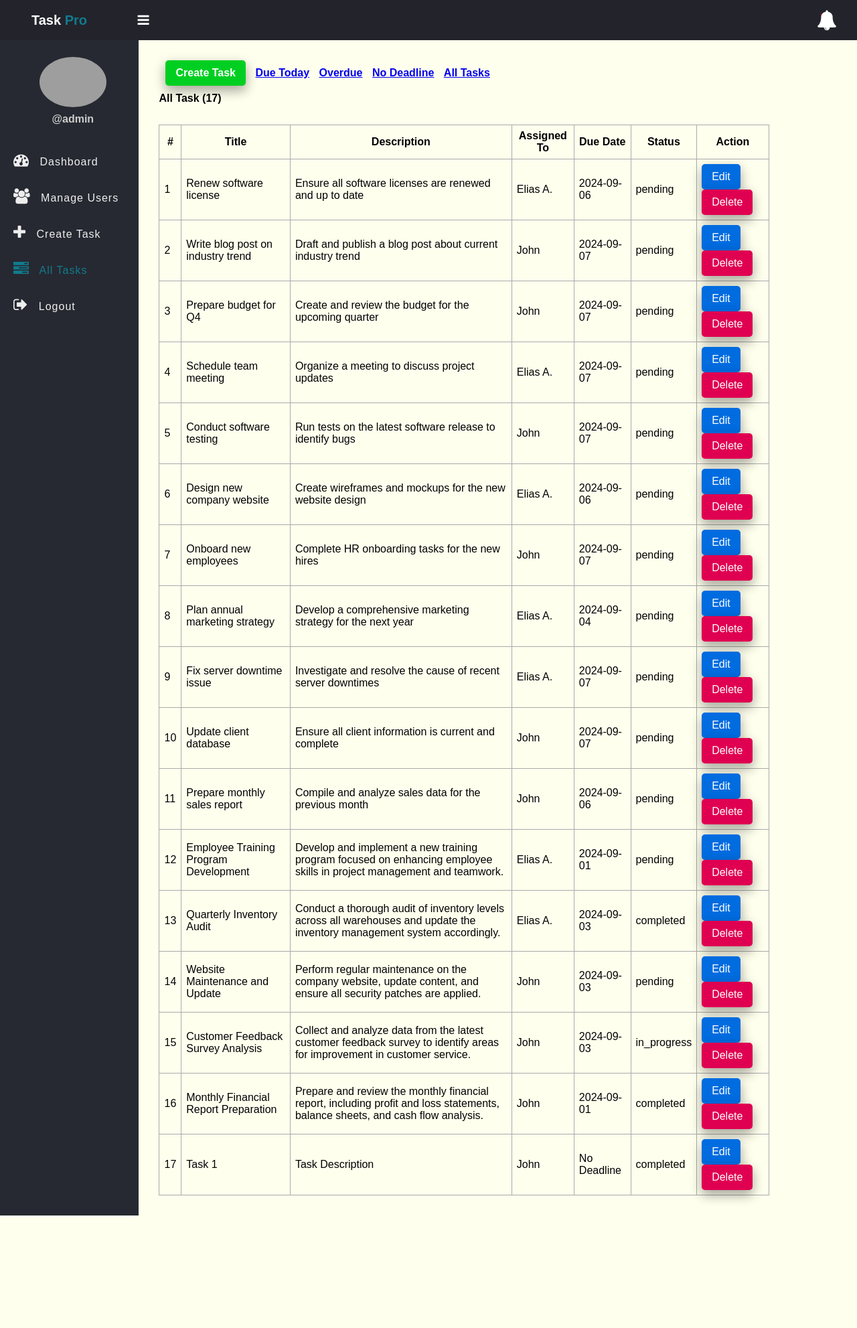
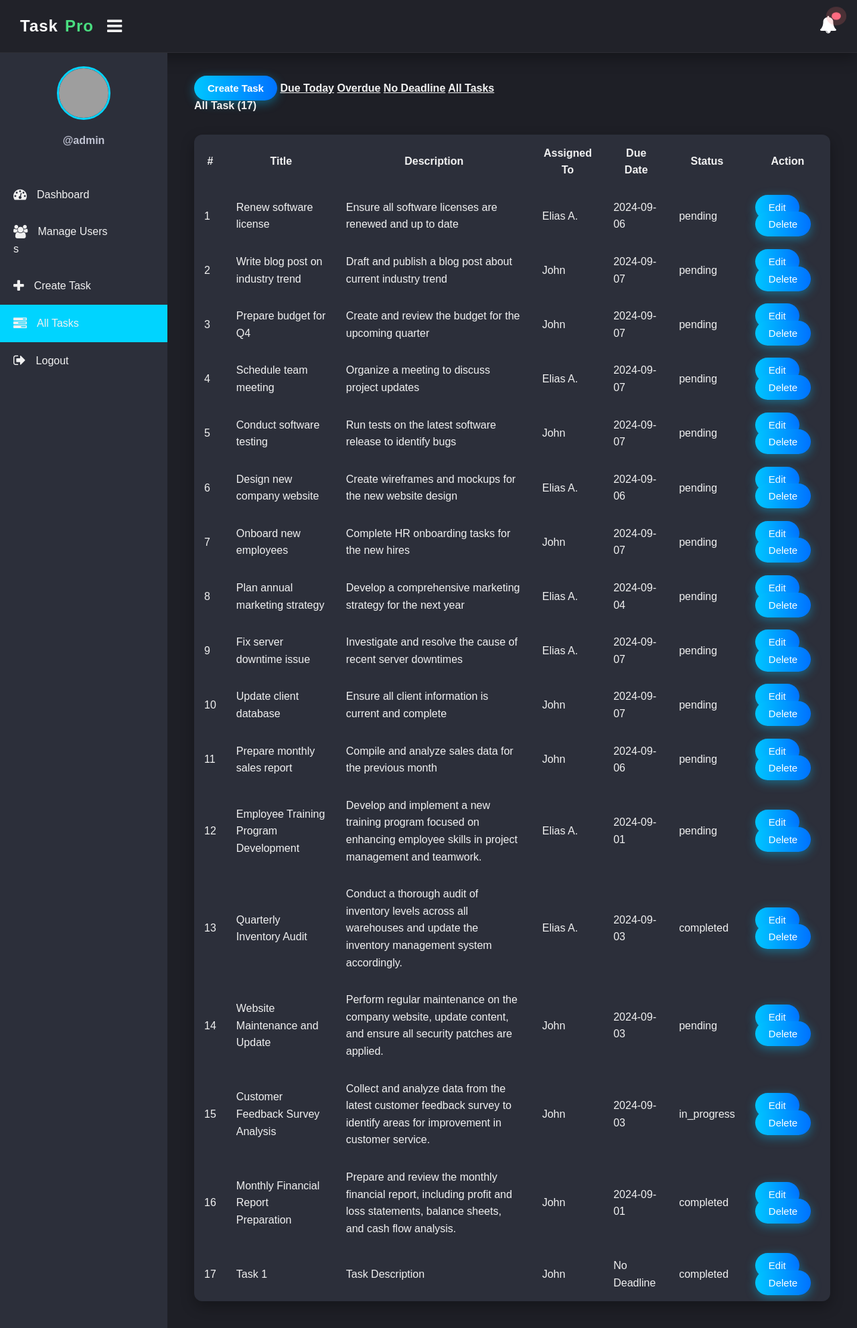
Before and after one commit to Shiva1504/Task_Management_System-Using-PHP-and-MySQL, a PHP site: page /tasks.php in a window 1280 px wide. Shown: the whole page at 67% size. Before the commit the page ends 1815 px from the top, so only its background shows below. Run offline with PHP 8.4, Linux system fonts and the light colour scheme; a user stored in the database is signed in; data comes from the database, SQL or seed files in the repository; data that the repository does not hold is empty; grey boxes are pictures that could not be loaded.

Commit message:
Updated CSS

```diff
--- a/css/style.css
+++ b/css/style.css
@@ -1,326 +1,417 @@
+/* Ultra Premium Dark Theme for Task Management System */
+
+:root {
+	--bg-primary: #1e1f26;
+	--bg-secondary: #2c2f3a;
+	--bg-accent: #3b3f51;
+	--text-primary: #ffffff;
+	--text-secondary: #c0c3d2;
+	--accent-color: #00d4ff;
+	--accent-color-alt: #ff6b81;
+	--radius: 12px;
+	--transition: 0.3s ease;
+	--shadow: 0 8px 20px rgba(0, 0, 0, 0.3);
+	--glass-bg: rgba(255, 255, 255, 0.05);
+	--border-light: rgba(255, 255, 255, 0.1);
+  }
+
   * {
+	margin: 0;
 	padding: 0;
-	margin: 0;
 	box-sizing: border-box;
-	font-family: arial, sans-serif;
+	font-family: 'Poppins', sans-serif;
+	color: #f1f1f1;
   }
+
+  body {
+	background-color: var(--bg-primary);
+	color: var(--text-primary);
+	line-height: 1.6;
+  }
+
   .header {
 	display: flex;
 	justify-content: space-between;
 	align-items: center;
-	padding: 15px 30px;
-	background: #23242b;
-	color: #fff;
+	padding: 20px 30px;
+	background: var(--bg-secondary);
+	box-shadow: var(--shadow);
+	border-bottom: 1px solid var(--border-light);
   }
+
   .u-name {
-	font-size: 20px;
-	padding-left: 17px;
+	font-size: 24px;
+	color: var(--text-primary);
   }
+
   .u-name b {
-	color: #127b8e;
+	color: var(--accent-color);
   }
+
   .header i {
-	font-size: 30px;
+	font-size: 26px;
 	cursor: pointer;
-	color: #fff;
+	transition: var(--transition);
   }
-/*.header i:hover {
-	color: #127b8e;
-}*/
+
   .header .notification {
 	position: relative;
-	cursor: pointer;
   }
-.header .notification span{
+
+  .header .notification span {
 	position: absolute;
-	top: 5px;
-	left: 5px;
-	background: #C80000;
-	padding: 1px;
+	top: -5px;
+	right: -5px;
+	width: 10px;
+	height: 10px;
+	background: var(--accent-color-alt);
 	border-radius: 50%;
   }
-.header .notification:hover i{
-	color: #127b8e;
-}
+
   .notification-bar {
 	display: none;
-	width: 90%;
-	max-width: 300px;
 	position: absolute;
-	right: 0;
-	background: #eee;
-	padding: 5px;
-	border: 1px solid #262931;
-	box-shadow: 0 8px 16px 0 rgba(0,0,0,0.2), 0 6px 20px 0 rgba(0,0,0,0.19);
-}
-.notification-bar ul li{
-	list-style: none;
-	margin-top: 10px;
-}
-.notification-bar ul li a{
-	text-decoration: none;
-	color: #000;
+	right: 10px;
+	top: 70px;
+	background: var(--bg-accent);
+	width: 300px;
+	border-radius: var(--radius);
+	padding: 15px;
+	box-shadow: var(--shadow);
+	border: 1px solid var(--border-light);
+	z-index: 100;
   }
 
-.notification-bar ul li:nth-child(even){
-	background: #fff;
+  .notification-bar ul li {
+	list-style: none;
+	padding: 10px;
+	border-bottom: 1px solid var(--border-light);
   }
+
+  .notification-bar ul li a {
+	color: var(--text-secondary);
+	text-decoration: none;
+	transition: var(--transition);
+  }
+
+  .notification-bar ul li a:hover {
+	color: var(--accent-color);
+  }
+
   .open-notification {
 	display: block;
   }
 
-
   .user-p {
 	text-align: center;
-	padding-left: 10px;
-	padding-top: 25px;
+	padding: 20px 10px;
   }
+
   .user-p img {
-	width: 100px;
+	width: 80px;
+	height: 80px;
 	border-radius: 50%;
+	border: 3px solid var(--accent-color);
   }
+
   .user-p h4 {
-	color: #ccc;
-	padding: 5px 0;
+	color: var(--text-secondary);
+	margin-top: 10px;
+  }
 
-}
   .side-bar {
 	width: 250px;
-	background: #262931;
+	background: var(--bg-secondary);
 	min-height: 100vh;
-	transition: 500ms width;
+	transition: var(--transition);
+	position: sticky;
+	top: 0;
   }
+
+  .side-bar ul {
+	list-style: none;
+	padding: 20px 0;
+  }
+
+  .side-bar ul li {
+	padding: 15px 20px;
+	transition: var(--transition);
+  }
+
+  .side-bar ul li:hover,
+  .side-bar .active {
+	background: var(--accent-color);
+  }
+
+  .side-bar ul li a {
+	color: var(--text-primary);
+	text-decoration: none;
+	display: flex;
+	align-items: center;
+  }
+
+  .side-bar ul li a i {
+	margin-right: 15px;
+	font-size: 20px;
+  }
+
   .body {
 	display: flex;
+	flex-wrap: wrap;
+  }
+
+  .section-1 {
+	flex: 1;
+	padding: 40px;
+	background: var(--bg-primary);
+  }
+
+  .section-1 .title a,
+  .section-1 .title-2 .btn,
+  .delete-btn,
+  .edit-btn {
+	background: linear-gradient(to right, #00c6ff, #0072ff);
+	border: none;
+	padding: 10px 20px;
+	font-size: 15px;
+	border-radius: 30px;
+	color: #fff;
+	cursor: pointer;
+	transition: all 0.3s;
+	text-decoration: none;
+	box-shadow: 0 4px 15px rgba(0, 198, 255, 0.4);
+  }
+
+  .section-1 .title-2 .btn:hover,
+  .section-1 .title a:hover,
+  .delete-btn:hover,
+  .edit-btn:hover {
+	transform: scale(1.05);
+	opacity: 0.8;
+  }
+
+  .main-table {
+	width: 100%;
+	border-collapse: collapse;
+	margin-top: 30px;
+	background: var(--bg-secondary);
+	border-radius: var(--radius);
+	overflow: hidden;
+	box-shadow: 0 8px 20px rgba(0, 0, 0, 0.3);
+  }
+
+  .main-table th,
+  .main-table td {
+	padding: 15px;
+	border: 1px solid  rgba(255, 255, 255, 0.1)
+	color: var(--text-secondary);
+  }
+
+  .form-1 {
+	max-width: 600px;
+	margin: auto;
+  }
+
+  .input-holder label {
+	display: block;
+	margin-bottom: 8px;
+	color: var(--text-secondary);
+  }
+
+  .input-1 {
+	width: 100%;
+	padding: 12px;
+	border: 1px solid var(--border-light);
+	border-radius: var(--radius);
+	background: var(--glass-bg);
+   color: #f1f1f1;
+	outline: none;
+	margin-bottom: 20px;
+  }
+
+  .input-1:focus {
+	border-color: #00ffff;;
+	outline: none;
+  }
+
+  .danger,
+  .success {
+	padding: 15px;
+	margin-bottom: 20px;
+	border-radius: var(--radius);
+  }
+
+  .danger {
+	background: #ff4d6d;
+	color: #fff;
+  }
+
+  .success {
+	background: #2ecc71;
+	color: #fff;
+  }
+
+  .dashboard {
+	display: flex;
+	flex-wrap: wrap;
+	gap: 20px;
+	justify-content: center;
+	padding: 20px 0;
+  }
+
+  .dashboard-item {
+	background: linear-gradient(145deg, #1a1a22, #22222b);
+	box-shadow: 0 8px 20px rgba(0, 0, 0, 0.4);
+	border-radius: 20px;
+	width: 200px;
+	padding: 30px 20px;
+	text-align: center;
+	transition: transform 0.3s ease;
+  }
+
+  .dashboard-item:hover {
+	transform: translateY(-5px);
+  }
+
+  .dashboard-item i {
+	font-size: 36px;
+	margin-bottom: 10px;
+	color: #00ffff;
+  }
+
+  .dashboard-item span {
+	font-size: 18px;
+  }
+
+  @media (max-width: 768px) {
+	.side-bar {
+	  width: 60px;
+	}
+	.side-bar ul li a span {
+	  display: none;
+	}
+	.section-1 {
+	  padding: 20px;
+	}
+	.dashboard-item {
+	  width: 100%;
+	}
+	.header {
+	  flex-direction: column;
+	  align-items: flex-start;
+	}
+  }
+
+  .glass-header {
+	background: rgba(35, 36, 43, 0.85);
+	backdrop-filter: blur(12px);
+	border-bottom: 1px solid rgba(255, 255, 255, 0.05);
+	box-shadow: 0 8px 20px rgba(0, 0, 0, 0.3);
+}
+
+.u-name {
+	font-size: 24px;
+	font-weight: 600;
+	letter-spacing: 1px;
+	display: flex;
+	align-items: center;
+	gap: 10px;
+}
+
+.u-name b {
+	color: #4ade80; /* Tailwind emerald-like green */
+	font-weight: 800;
+}
+
+.bell-icon {
+	font-size: 26px;
+	color: #fff;
+	transition: all 0.3s ease;
+	position: relative;
+}
+
+.notif-count {
+	position: absolute;
+	top: -2px;
+	right: -2px;
+	background: #f87171; /* rose-500 */
+	color: white;
+	font-size: 12px;
+	padding: 2px 6px;
+	border-radius: 50%;
+	box-shadow: 0 0 10px #f87171;
+	animation: pulse 2s infinite;
+}
+
+@keyframes pulse {
+	0% { transform: scale(1); box-shadow: 0 0 0 0 rgba(248, 113, 113, 0.7); }
+	70% { transform: scale(1.2); box-shadow: 0 0 0 10px rgba(248, 113, 113, 0); }
+	100% { transform: scale(1); box-shadow: 0 0 0 0 rgba(248, 113, 113, 0); }
+}
+
+.glass-dropdown {
+	background: rgba(255, 255, 255, 0.08);
+	backdrop-filter: blur(14px);
+	border: 1px solid rgba(255, 255, 255, 0.1);
+	border-radius: 10px;
+	box-shadow: 0 8px 24px rgba(0, 0, 0, 0.25);
 }
 
 
-.side-bar ul {
-	margin-top: 20px;
-	list-style: none;
-}
-.side-bar ul li {
-	font-size: 16px;
-	padding: 15px 0px;
-	padding-left: 20px;
-	transition: 500ms background;
-	white-space: nowrap;
-	overflow: hidden;
-	text-overflow: ellipsis;
-}
-.side-bar ul li:hover {
-	background: #127b8e;
+.notification-bar ul li {
+	padding: 10px;
+	margin-bottom: 5px;
+	background: rgba(255, 255, 255, 0.05);
+	border-radius: 6px;
+	transition: background 0.3s;
 }
 
-.side-bar ul li a {
-	text-decoration: none;
-	color: #eee;
-	cursor: pointer;
-	letter-spacing: 1px;
+.notif-count {
+	background: #f94c66;
+	width: 10px;
+	height: 10px;
+	border-radius: 50%;
+	display: inline-block;
+	position: absolute;
+	top: 0;
+	right: -5px;
+	box-shadow: 0 0 8px #f94c66;
 }
-.side-bar .active a {
-	color: #127b8e !important;
+.notification:hover i {
+	color: #f94c66;
+	text-shadow: 0 0 8px #f94c66;
 }
-.side-bar .active a i {
-	color: #127b8e !important;
+
+
+.notification-bar ul li:hover {
+	background: rgba(255, 255, 255, 0.1);
 }
-.side-bar ul .active:hover {
-	background: transparent;
-}
-.side-bar ul li a i {
-	display: inline-block;
-	padding-right: 10px;
-	font-size: 23px;
-}
-#navbtn {
-	display: inline-block;
-	margin-left: 70px;
-	font-size: 20px;
-	transition: 500ms color;
-}
+
+/* Hide the actual checkbox visually */
 #checkbox {
 	display: none;
 }
+
+/* Style the nav-toggle label */
+.nav-toggle {
+	cursor: pointer;
+	display: flex;
+	align-items: center;
+	padding-left: 10px;
+}
+
+/* Optional: when checked, shrink sidebar */
 #checkbox:checked ~ .body .side-bar {
 	width: 60px;
 }
-#checkbox:checked ~ .body .side-bar .user-p{
+#checkbox:checked ~ .body .side-bar .user-p {
 	visibility: hidden;
 }
-#checkbox:checked ~ .body .side-bar a span{
+#checkbox:checked ~ .body .side-bar a span {
 	display: none;
 }
 
-.login-body {
-	display: flex;
-	justify-content: center;
-	align-items: center;
-	min-height: 100vh;
+select option {
+    background-color: #1e1e2f; /* dark background */
+    color: #ffffff; /* white text */
 }
-.login-body form {
-	max-width:420px;
-	width: 90%;
-}
-
-.section-1 {
-	padding: 30px;
-}
-.section-1 .title {
-    margin-bottom: 10px;
-}
-.section-1 .title a{
-	text-decoration: none;
-	display: inline-block;
-    padding-left: 10px;
-	border: none;
-	background: #00CF22;
-	padding: 10px 15px;
-	color: #fff;
-	font-size: 16px;
-	border-radius: 5px;
-	cursor: pointer;
-	outline: none;
-	transition: background 1s;
-	box-shadow: 0 8px 16px 0 rgba(0,0,0,0.2), 0 6px 20px 0 rgba(0,0,0,0.19);
-}
-
-.section-1 .title-2 {
-    margin-bottom: 10px;
-}
-.section-1 .title-2 .btn{
-	text-decoration: none;
-	display: inline-block;
-    padding-left: 10px;
-	border: none;
-	background: #00CF22;
-	padding: 10px 15px;
-	color: #fff;
-	font-size: 16px;
-	border-radius: 5px;
-	cursor: pointer;
-	outline: none;
-	transition: background 1s;
-	box-shadow: 0 8px 16px 0 rgba(0,0,0,0.2), 0 6px 20px 0 rgba(0,0,0,0.19);
-}
-.section-1 .title-2 .btn:hover{
-	opacity: .6;
-}
-.section-1 .title-2 a{
-	display: inline-block;
-	margin-left: 10px;
-}
-
-
-.section-1 {
-	width: 100%;
-	background: #ffe;
-}
-.section-1 .title a:hover{
-	opacity: .6;
-}
-
-.main-table, .main-table tr, .main-table th, .main-table td {
-  border: 1px solid #aaa;
-  border-collapse: collapse;
-  padding: 7px;
-}
-.main-table {
-	width: 90%;
-	margin-top: 30px;
-}
-
-
-.delete-btn{
-	text-decoration: none;
-	display: inline-block;
-    padding-left: 10px;
-	border: none;
-	background: #E00051;
-	padding: 10px 15px;
-	color: #fff;
-	font-size: 16px;
-	border-radius: 5px;
-	cursor: pointer;
-	outline: none;
-	transition: background 1s;
-	box-shadow: 0 8px 16px 0 rgba(0,0,0,0.2), 0 6px 20px 0 rgba(0,0,0,0.19);
-}
-.delete-btn:hover{
-	opacity: .6;
-}
-
-.edit-btn{
-	text-decoration: none;
-	display: inline-block;
-    padding-left: 10px;
-	border: none;
-	background: #006CE0;
-	padding: 10px 15px;
-	color: #fff;
-	font-size: 16px;
-	border-radius: 5px;
-	cursor: pointer;
-	outline: none;
-	transition: background 1s;
-	box-shadow: 0 8px 16px 0 rgba(0,0,0,0.2), 0 6px 20px 0 rgba(0,0,0,0.19);
-}
-.edit-btn:hover{
-	opacity: .6;
-}
-.form-1 {
-	width: 90%;
-	max-width: 500px;
-}
-.input-holder lable {
-	display: block;
-	margin-bottom: 5px;
-}
-.input-1 {
-	border: 2px solid #ccc;
-	width: 100%;
-	padding: 10px;
-	font-size: 15px;
-	outline: none;
-	border-radius: 5px;
-	display: block;
-}
-
-.input-1:focus{
-	border-color: #555;
-}
-.danger {
-	background: #FF98AA;
-	color: #B20008;
-	padding: 10px;
-	margin-bottom: 10px;
-}
-.success {
-	background: #80CE91;
-	color: #009D22;
-	padding: 10px;
-	margin-bottom: 10px;
-}
-.dashboard {
-	display: flex;
-	max-width: 650px;
-	width: 95%;
-	justify-content: space-between;
-	flex-wrap: wrap;
-}
-.dashboard-item {
-    text-align: center;
-    background: #262931;
-    width: 200px;
-    padding: 30px 5px;
-    margin-bottom: 40px;
-}
-.dashboard-item i{
-	display: block;
-    color: #fff;
-    font-size: 30px;
-    margin-bottom: 5px;
-}
-.dashboard-item span{
-	display: block;
-    color: #fff;
-}
--- a/inc/header.php
+++ b/inc/header.php
@@ -1,42 +1,41 @@
-<header class="header">
-	<h2 class="u-name">Task <b>Pro</b>
-		<label for="checkbox">
+<!-- Hidden checkbox for sidebar toggle -->
+<input type="checkbox" id="checkbox" hidden />
+
+<header class="header glass-header">
+	<h2 class="u-name">
+		Task <b>Pro</b>
+		<label for="checkbox" class="nav-toggle">
 			<i id="navbtn" class="fa fa-bars" aria-hidden="true"></i>
 		</label>
 	</h2>
+
 	<span class="notification" id="notificationBtn">
-		<i class="fa fa-bell" aria-hidden="true"></i>
-		<span id="notificationNum"></span>
+		<i class="fa fa-bell bell-icon" aria-hidden="true"></i>
+		<span id="notificationNum" class="notif-count"></span>
 	</span>
 </header>
-<div class="notification-bar" id="notificationBar">
-	<ul id="notifications">
 
-	</ul>
+<div class="notification-bar glass-dropdown" id="notificationBar">
+	<ul id="notifications"></ul>
 </div>
-<script type="text/javascript">
-	var openNotification = false;
 
-	const notification = ()=> {
-		let notificationBar = document.querySelector("#notificationBar");
-		if (openNotification) {
-			notificationBar.classList.remove('open-notification');
-			openNotification = false;
-		}else {
-			notificationBar.classList.add('open-notification');
-			openNotification = true;
-		}
-	}
-	let notificationBtn = document.querySelector("#notificationBtn");
-	notificationBtn.addEventListener("click", notification);
+<script>
+	let openNotification = false;
+	const notification = () => {
+		const notificationBar = document.querySelector("#notificationBar");
+		notificationBar.classList.toggle('open-notification');
+		openNotification = !openNotification;
+	};
+
+	document.querySelector("#notificationBtn").addEventListener("click", notification);
 </script>
 
-<script src="https://code.jquery.com/jquery-2.2.4.min.js" integrity="sha256-BbhdlvQf/xTY9gja0Dq3HiwQF8LaCRTXxZKRutelT44=" crossorigin="anonymous"></script>
-<script type="text/javascript">
-	$(document).ready(function(){
-
-       $("#notificationNum").load("app/notification-count.php");
-       $("#notifications").load("app/notification.php");
-
-   });
+<script src="https://code.jquery.com/jquery-2.2.4.min.js"
+	integrity="sha256-BbhdlvQf/xTY9gja0Dq3HiwQF8LaCRTXxZKRutelT44="
+	crossorigin="anonymous"></script>
+<script>
+	$(document).ready(function () {
+		$("#notificationNum").load("app/notification-count.php");
+		$("#notifications").load("app/notification.php");
+	});
 </script>
--- a/inc/nav.php
+++ b/inc/nav.php
@@ -54,7 +54,7 @@
 					<a href="user.php">
 						<i class="fa fa-users" aria-hidden="true"></i>
 						<span>Manage Users</span>
-					</a>
+					</a>s
 				</li>
 				<li>
 					<a href="create_Task.php">
```
Lines whose indentation alone changed are shown as unchanged.
